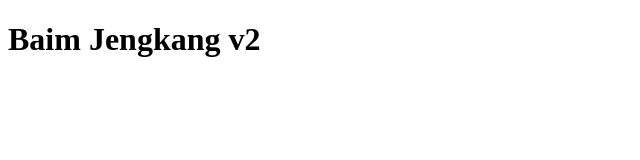
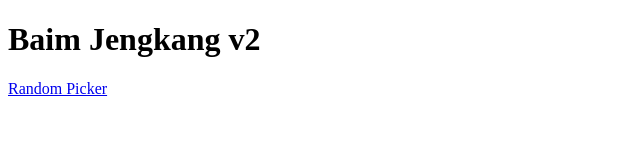
Before and after one commit to TWPtheGreat777/TWPtheGreat777.github.io, a plain HTML site: page index.html in a window 1280 px wide. Shown: the whole page, without its empty margins (0-640 px from the left). Drawn offline with Linux system fonts and the light colour scheme.

Commit message:
Update index.html
Link Rpick

```diff
--- a/index.html
+++ b/index.html
@@ -7,5 +7,6 @@
 </head>
 <body>
     <h1>Baim Jengkang v2</h1>
+    <a href="https://Adikalasa.github.io/Rpick">Random Picker</p>
 </body>
 </html>
```
